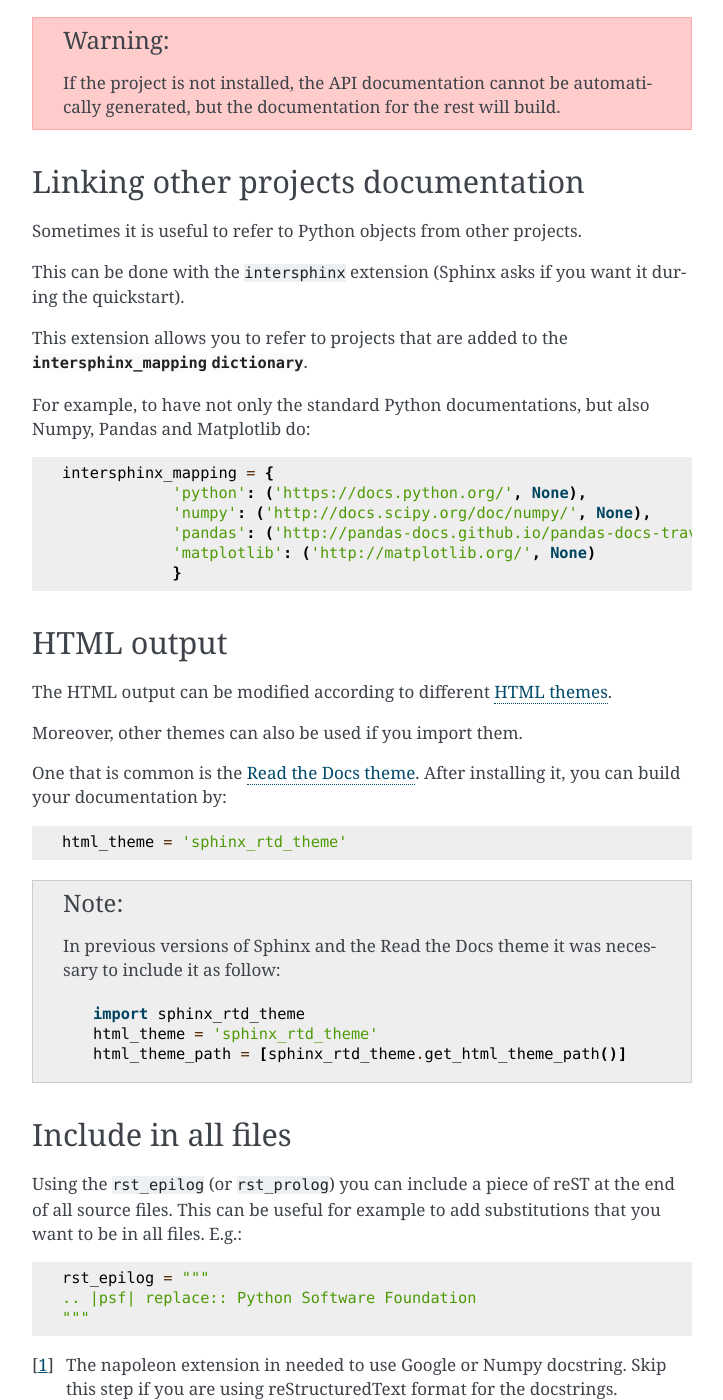
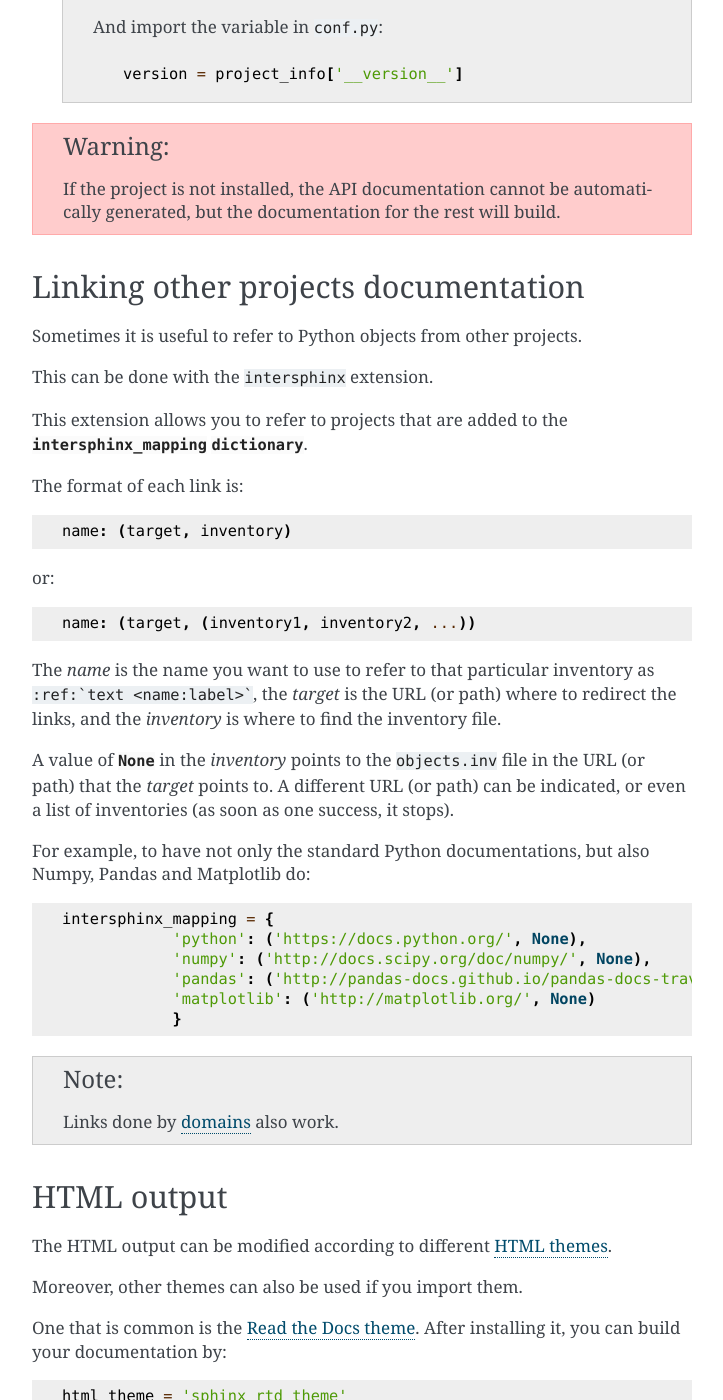
Before and after one commit to ikerreyes/sphinx, a Sphinx documentation site: the page built from source/extras/config.rst, in a window 1280 px wide and 1400 px high, scrolled down 2425 px. Shown: the whole window, without its empty margins (388-1111 px from the left). Built offline with Sphinx 7.4.7, drawn with Linux system fonts in a browser that asks for light colours; some of the changed text lies outside the part shown.

Commit message:
Improved highlight and intersphinx docs

````diff
--- a/source/extras/config.rst
+++ b/source/extras/config.rst
@@ -121,12 +126,27 @@ Linking other projects documentation
 Sometimes it is useful to refer to Python objects
 from other projects.
 
-This can be done with the ``intersphinx`` extension
-(Sphinx asks if you want it during the quickstart).
-
+This can be done with the ``intersphinx`` extension.
 
 This extension allows you to refer to projects that
 are added to the :data:`intersphinx_mapping` :obj:`dictionary <dict>`.
+
+The format of each link is::
+
+   name: (target, inventory)
+
+or::
+
+   name: (target, (inventory1, inventory2, ...))
+
+The *name* is the name you want to use to refer to that particular inventory
+as ``:ref:`text <name:label>```, the *target* is the URL (or path) where to redirect
+the links, and the *inventory* is where to find the inventory file.
+
+A value of :obj:`None` in the *inventory* points to the :file:`objects.inv` file
+in the URL (or path) that the *target* points to.
+A different URL (or path) can be indicated, or even a list of inventories
+(as soon as one success, it stops).
 
 For example, to have not only the standard Python documentations, but also
 Numpy, Pandas and Matplotlib do::
@@ -138,6 +158,8 @@ Numpy, Pandas and Matplotlib do::
                'pandas': ('http://pandas-docs.github.io/pandas-docs-travis/', None),
                'matplotlib': ('http://matplotlib.org/', None)
                }
+
+.. note:: Links done by :ref:`domains <crossrefPy>` also work.
 
 .. _config html:
 
````
Also changed, not shown: other parts of source/extras/config.rst (+6 -1 lines), source/syntax/code.rst (+7 -0 lines).
